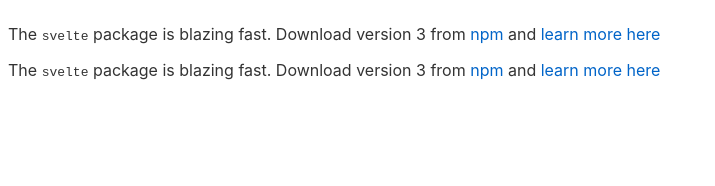
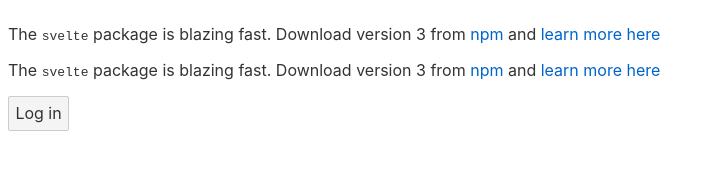
Before and after one commit to Annie-Huang/my-svelte-project2, a Svelte app: page / in a window 1280 px wide. Shown: the top 186 px of the page, without its empty margins (0-715 px from the left). Built offline with nearby package versions, Linux system fonts and the light colour scheme.

Commit message:
Logic - If blocks

```diff
--- a/src/App.svelte
+++ b/src/App.svelte
@@ -8,7 +8,28 @@
         speed: 'blazing',
         website: 'https://svelte.dev'
     };
+
+    let user = { loggedIn: false };
+
+    function toggle() {
+        user.loggedIn = !user.loggedIn;
+    }
 </script>
 
+<!-- Conversely, if you need to reference all the props that were passed into a component,
+     including ones that weren't declared with export, you can do so by accessing $$props directly.
+     It's not generally recommended, as it's difficult for Svelte to optimise, but it's useful in rare cases.-->
 <Info name={pkg.name} version={pkg.version} speed={pkg.speed} website={pkg.website}/>
 <Info {...pkg}/>
+
+{#if user.loggedIn}
+        <button on:click={toggle}>
+            Log out
+        </button>
+{/if}
+
+{#if !user.loggedIn}
+        <button on:click={toggle}>
+            Log in
+        </button>
+{/if}
```
